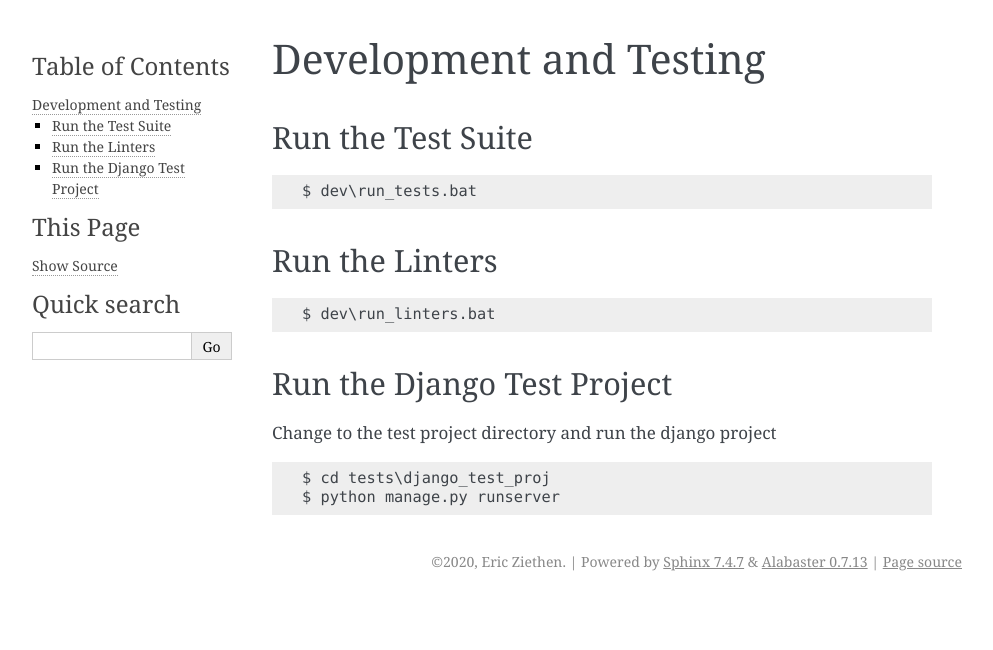
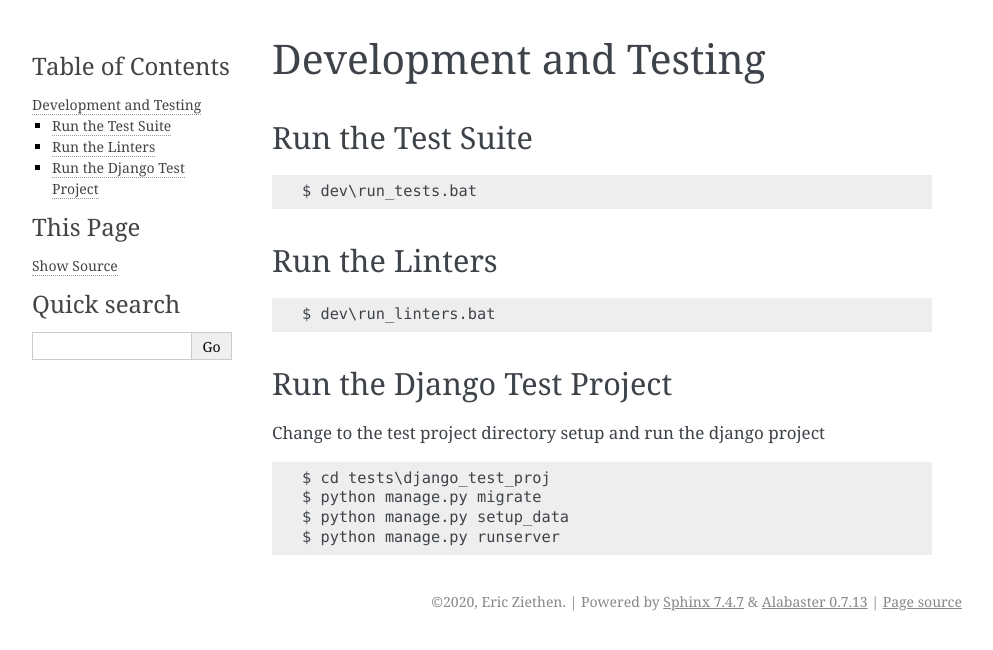
Before and after one commit to ericziethen/django-property-filter, a Sphinx documentation site: the page built from docs/source/dev/dev_testing.rst, in a window 1280 px wide. Shown: the top 650 px of the page, without its empty margins (148-1141 px from the left). Built offline with Sphinx 7.4.7, drawn with Linux system fonts in a browser that asks for light colours; pages that are not in the unit, such as notebooks, are missing from menus.

Commit message:
Additional test documentation

```diff
--- a/docs/source/dev/dev_testing.rst
+++ b/docs/source/dev/dev_testing.rst
@@ -20,9 +20,11 @@ Run the Linters
 Run the Django Test Project
 ---------------------------
 
-Change to the test project directory and run the django project
+Change to the test project directory setup and run the django project
 
 .. code-block:: batch
 
     $ cd tests\django_test_proj
+    $ python manage.py migrate
+    $ python manage.py setup_data
     $ python manage.py runserver
```
